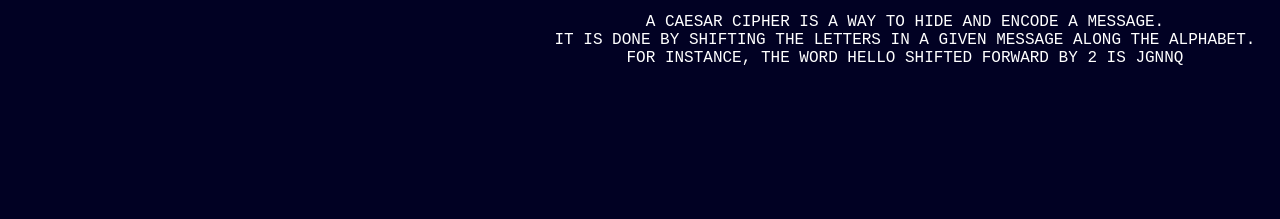
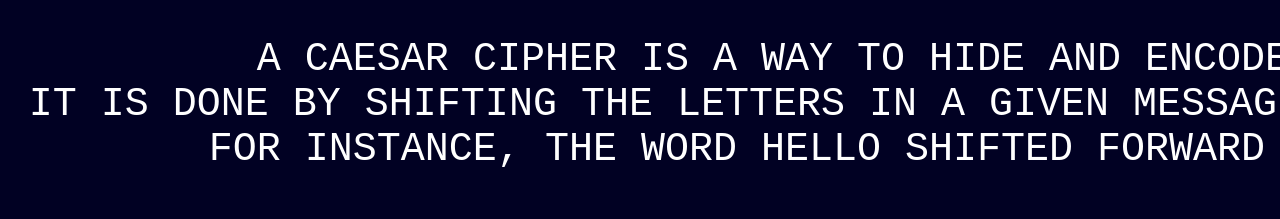
Before and after one commit to Eilidh-Seabrook/Web-Technology, a plain HTML site: page ciphers/help.html in a window 1280 px wide. Shown: the part 208-427 px from the top of the page. Drawn offline with Linux system fonts and the light colour scheme.

Commit message:
font and button size changes

```diff
--- a/ciphers/ciphers.css
+++ b/ciphers/ciphers.css
@@ -140,7 +140,7 @@ input:focus {
 }
 
 #how-to {
-  font-size: 1rem;
+  font-size: 2.5rem;
   text-align: center;
   gap:10px;
   word-spacing: normal;
@@ -151,6 +151,7 @@ input:focus {
   padding-top:10%;
   padding-left:30%;
   padding-right:30%;
+  max-width:50%;
 }
 
 #how-to-title {
```
